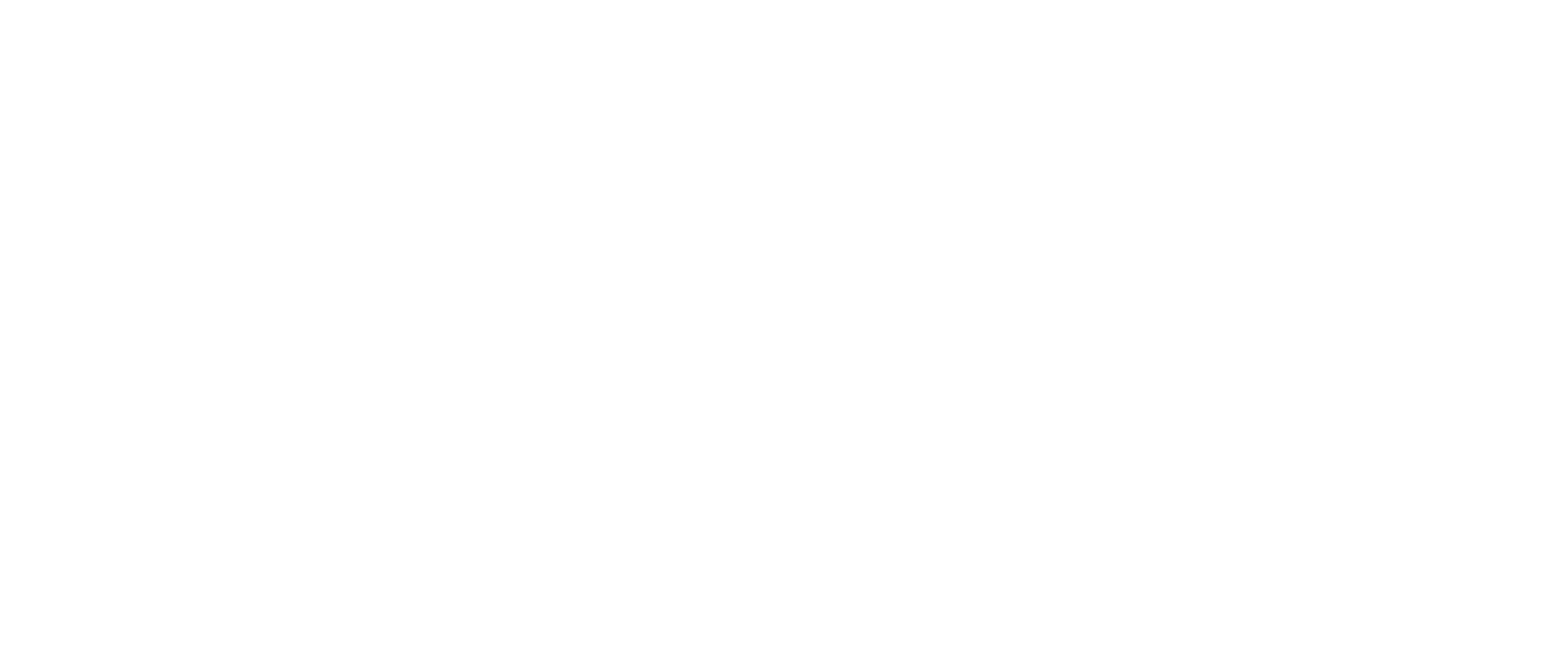
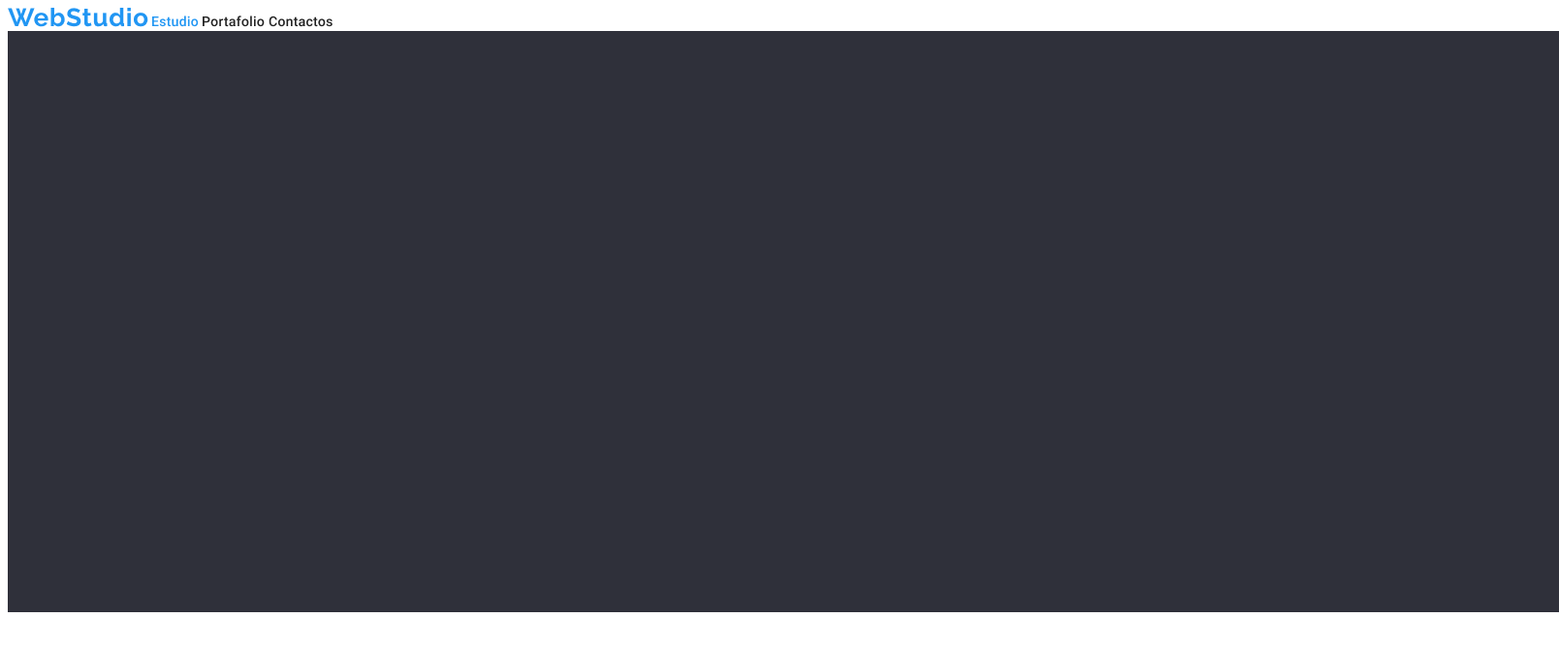
Before and after one commit to jhmorenof/goit-markup-hw-01, a plain HTML site: page index.html in a window 1280 px wide. Shown: the whole page at 97% size, 1608 px wide, since content can reach past the window. Drawn offline with Linux system fonts and the light colour scheme.

Commit message:
actualizar arch

```diff
--- a/index.html
+++ b/index.html
@@ -1,9 +1,21 @@
 <!doctype html>
 <head>
-    <title>pag tarea</title>
+    <title>La tarea de casa #1</title>
 </head>
 <body>
 <header>
+    <nav>
+        <img src="images/Estudio Web.png" alt="text superior" width="" height="">
+
+        <img src="images/Estudio.png" alt="text estudio sup" width="" height="">
+        <img src="images/Portafolio.png">
+        <img src="images/Сontactos.png">
+    </nav>
+
+    <img src="images/Bg.png"
+    alt="borde superior"
+    width="1600"
+    height="600">
 
 </header>
 
```
Also changed, not shown: pagtres.html (+5 -1 lines).
